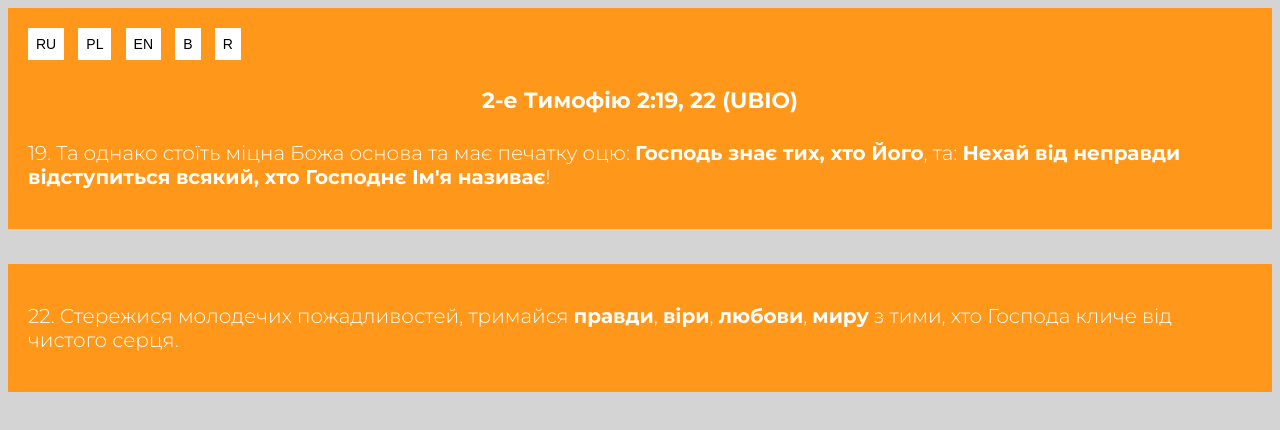
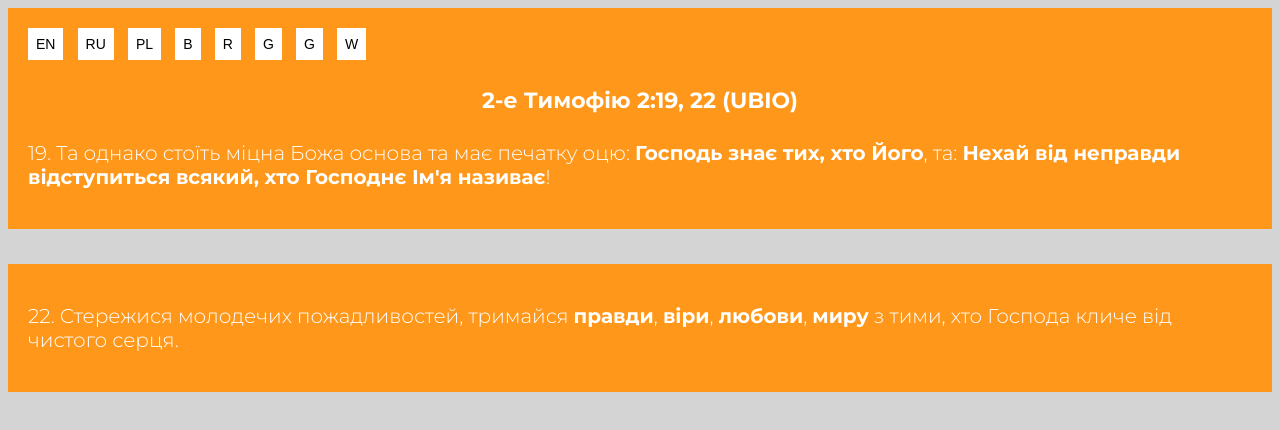
Before and after one commit to mr-front-end-dev/Bible-Verses-o--UA, a plain HTML site: page index.html in a window 1280 px wide. Drawn offline with Linux system fonts and the light colour scheme.

Commit message:
Updated (links, lang)

```diff
--- a/index.html
+++ b/index.html
@@ -1,5 +1,5 @@
 <!DOCTYPE html>
-<html lang="en">
+<html lang="ua">
 <head>
   <meta charset="UTF-8">
   <meta name="viewport" content="width=device-width, initial-scale=1.0">
@@ -13,11 +13,14 @@
 <body class="body">
   <main class="main">
     <section class="section">
+      <button class="section__button"><a class="section__button--link" href="https://mrpenguin-dev.github.io/Simple-Bible-Verses-o--EN/">EN</a></button>
       <button class="section__button"><a class="section__button--link" href="https://mrpenguin-dev.github.io/Simple-Bible-Verses-o--RU/">RU</a></button>
       <button class="section__button"><a class="section__button--link" href="https://mrpenguin-dev.github.io/Simple-Bible-Verses-o--PL/">PL</a></button>
-      <button class="section__button"><a class="section__button--link" href="https://mrpenguin-dev.github.io/Simple-Bible-Verses-o--EN/">EN</a></button>
       <button class="section__button"><a class="section__button--link" href="https://mrpenguin-dev.github.io/Simple-Bible-Verses-b--UA/">B</a></button>
       <button class="section__button"><a class="section__button--link" href="https://mrpenguin-dev.github.io/Simple-Bible-Verses-r--UA/">R</a></button>
+      <button class="section__button"><a class="section__button--link" href="https://mrpenguin-dev.github.io/Simple-Bible-Verses-g--UA/">G</a></button>
+      <button class="section__button"><a class="section__button--link" href="https://mrpenguin-dev.github.io/Simple-Bible-Verses-grey--UA/">G</a></button>
+      <button class="section__button"><a class="section__button--link" href="https://mrpenguin-dev.github.io/Simple-Bible-Verses-w--UA/">W</a></button>
       <section class="section__content--text">
         <h1 class="section--h1"> 2-е Тимофiю 2:19, 22 (UBIO)</h1>
            <p class="section--paragraph section--paragraph--white">19. Та однако стоїть міцна Божа основа та має печатку оцю: <span class="section--bold">Господь знає тих, хто Його</span>, та: <span class="section--bold">Нехай від неправди відступиться всякий, хто Господнє Ім'я називає</span>!</p>
```
